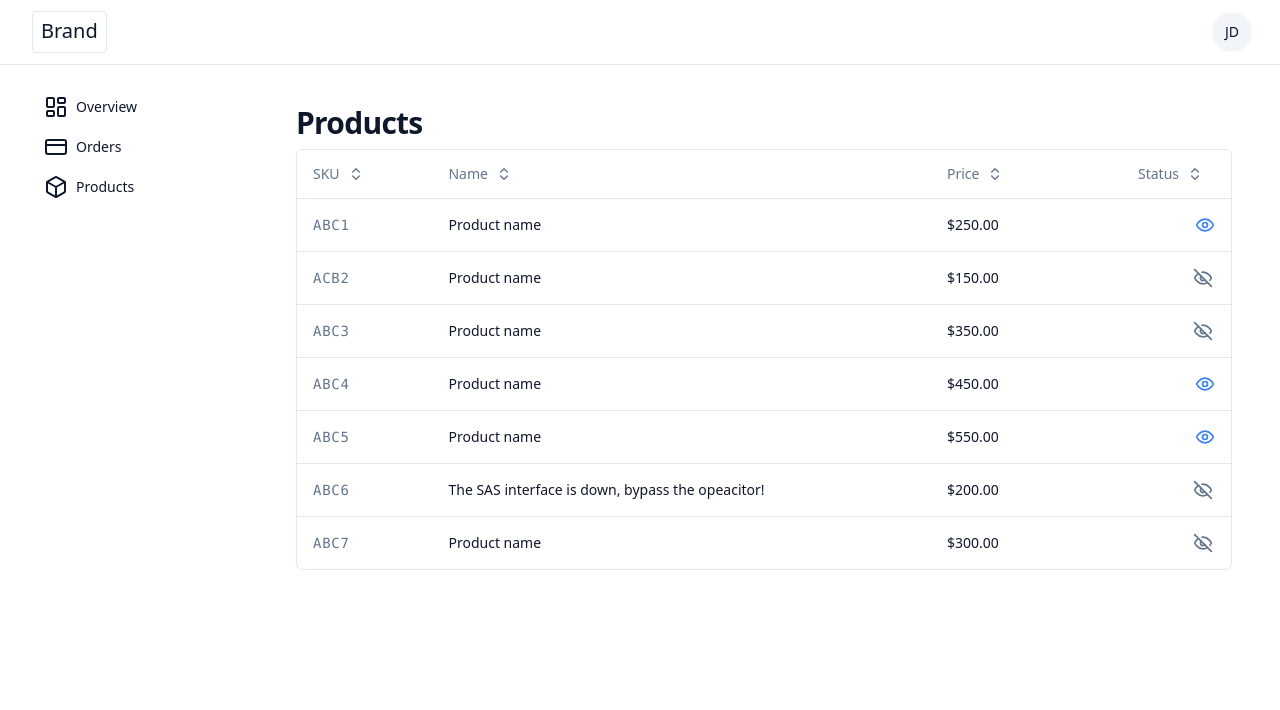
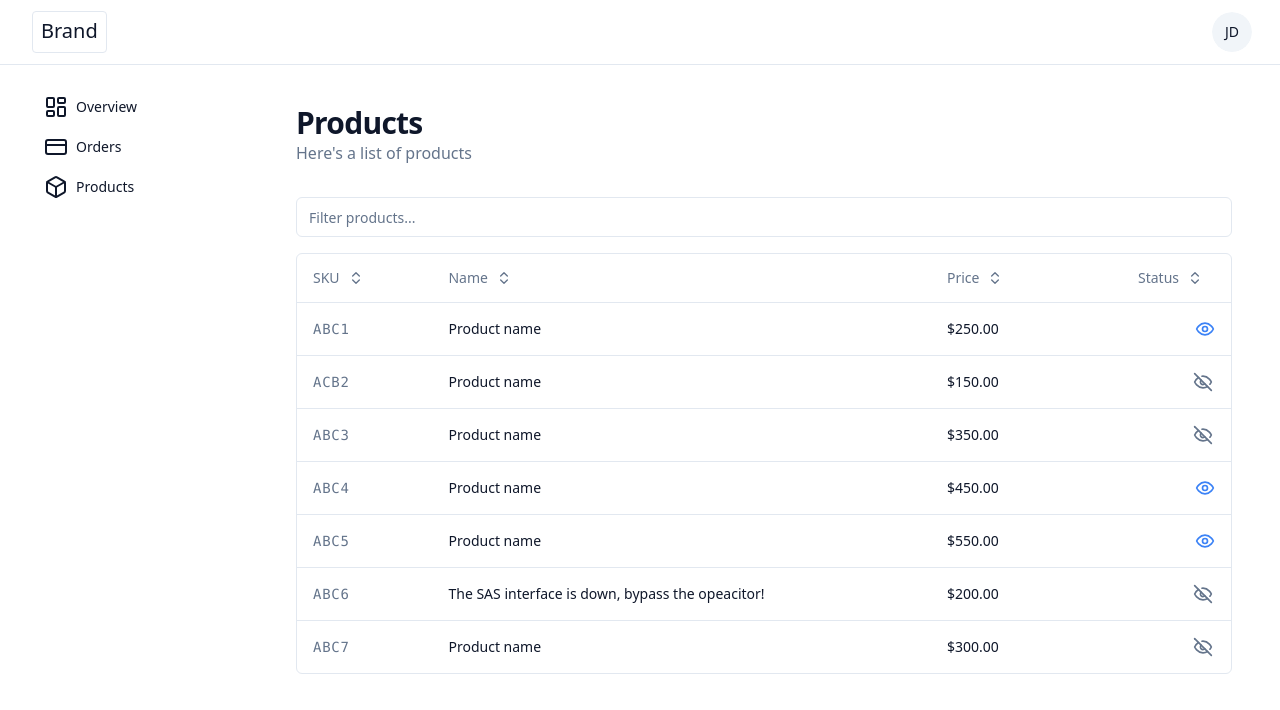
Before and after one commit to shoxton/ecommerce-petshop-front, a Next.js app: page /dashboard/products in a window 1280 px wide. Shown: the top 710 px of the page. Built offline with nearby package versions, Linux system fonts and the light colour scheme.

Commit message:
add support for filter

```diff
--- /dev/null
+++ b/src/components/products/table/table-filter.tsx
@@ -0,0 +1,17 @@
+import { Input } from '@/components/ui/input';
+import { Table } from '@tanstack/react-table';
+
+interface TableProps<T> {
+  table: Table<T>;
+}
+
+export function TableFilter<T>({ table }: TableProps<T>) {
+  return (
+    <Input
+      type="text"
+      onChange={(e) => table.getColumn('name')?.setFilterValue(e.target.value)}
+      value={(table.getColumn('name')?.getFilterValue() as string) ?? ''}
+      placeholder="Filter products..."
+    />
+  );
+}
--- a/src/pages/dashboard/products/index.tsx
+++ b/src/pages/dashboard/products/index.tsx
@@ -10,16 +10,23 @@ import {
 import {
   flexRender,
   getCoreRowModel,
+  getFilteredRowModel,
   getSortedRowModel,
   useReactTable,
 } from '@tanstack/react-table';
 import { columns } from '@/components/products/table/columns';
+import { TableFilter } from '@/components/products/table/table-filter';
 
 export default function Products() {
   return (
     <DashboardLayout>
-      <div className="space-y-2">
+      <div className="space-y-8">
+        <div>
           <h2 className="text-3xl font-bold tracking-tight">Products</h2>
+          <p className="text-muted-foreground">
+            Here&apos;s a list of products
+          </p>
+        </div>
         <TableDemo />
       </div>
     </DashboardLayout>
@@ -78,9 +85,12 @@ export function TableDemo() {
 
     getCoreRowModel: getCoreRowModel(),
     getSortedRowModel: getSortedRowModel(),
+    getFilteredRowModel: getFilteredRowModel(),
   });
 
   return (
+    <div className="space-y-4">
+      <TableFilter table={table} />
       <div className="rounded-md border">
         <Table>
           <TableHeader>
@@ -98,17 +108,29 @@ export function TableDemo() {
             ))}
           </TableHeader>
           <TableBody>
-          {table.getRowModel().rows.map((row) => (
+            {table.getRowModel().rows?.length ? (
+              table.getRowModel().rows.map((row) => (
                 <TableRow key={row.id}>
                   {row.getAllCells().map((cell) => (
                     <TableCell key={cell.id}>
-                  {flexRender(cell.column.columnDef.cell, cell.getContext())}
+                      {flexRender(
+                        cell.column.columnDef.cell,
+                        cell.getContext(),
+                      )}
                     </TableCell>
                   ))}
                 </TableRow>
-          ))}
+              ))
+            ) : (
+              <TableRow>
+                <TableCell colSpan={columns.length} className="text-center">
+                  No results.
+                </TableCell>
+              </TableRow>
+            )}
           </TableBody>
         </Table>
       </div>
+    </div>
   );
 }
```
Lines whose indentation alone changed are shown as unchanged.
